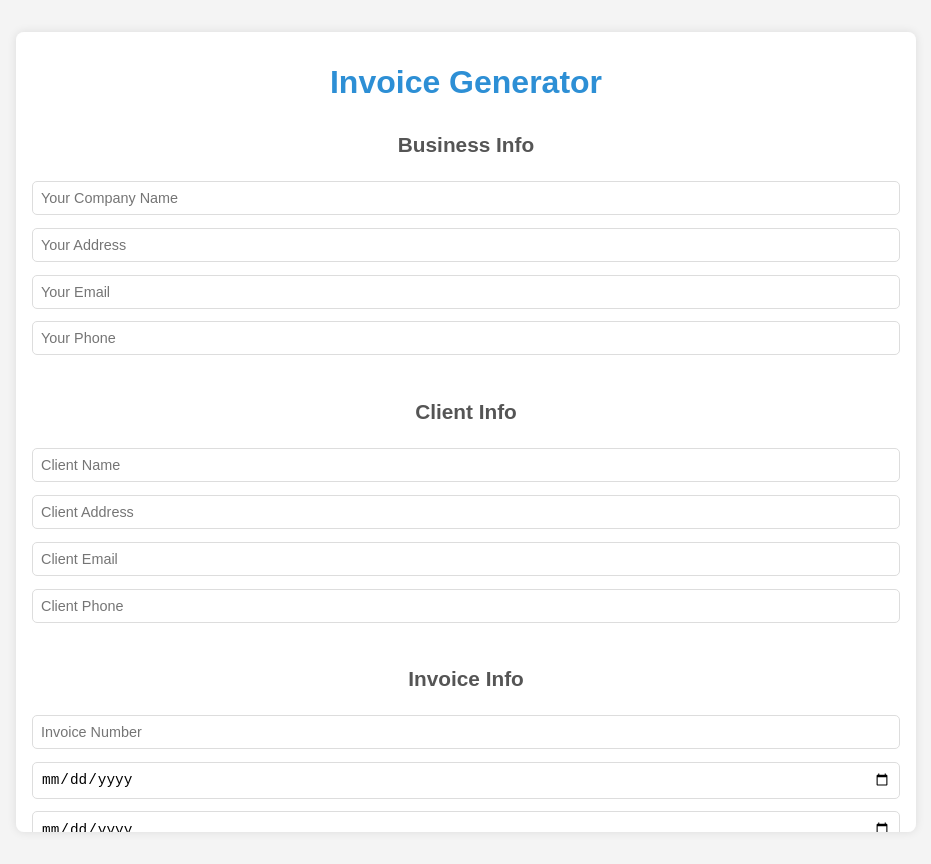
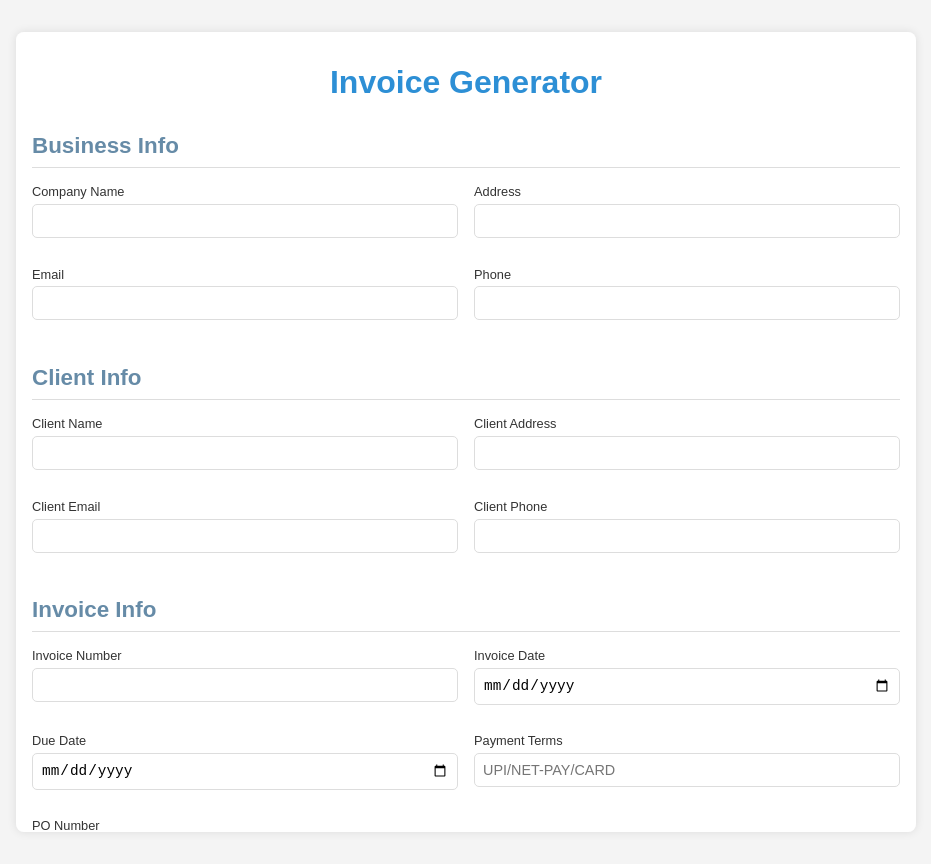
Before and after one commit to gauravstr07/invoice-generator, a React (Create React App) app: page / in a window 1280 px wide. Shown: the whole page, without its empty margins (174-1105 px from the left). Built offline with nearby package versions, Linux system fonts and the light colour scheme.

Commit message:
UI Changes

```diff
--- a/package.json
+++ b/package.json
@@ -7,11 +7,13 @@
     "@testing-library/jest-dom": "^6.6.3",
     "@testing-library/react": "^16.3.0",
     "@testing-library/user-event": "^13.5.0",
+    "formik": "^2.4.6",
     "jspdf": "^3.0.1",
     "react": "^19.1.0",
     "react-dom": "^19.1.0",
     "react-scripts": "5.0.1",
-    "web-vitals": "^2.1.4"
+    "web-vitals": "^2.1.4",
+    "yup": "^1.6.1"
   },
   "scripts": {
     "start": "react-scripts start",
--- a/src/App.css
+++ b/src/App.css
@@ -185,3 +185,21 @@ footer {
     font-size: 1rem;
   }
 }
+
+.input-row {
+  display: flex;
+  gap: 1rem;
+  margin-bottom: 1rem;
+}
+
+/* Business Info Section */
+/* Universal H2 Styling */
+h2 {
+  font-size: 1.4rem;
+  color: #668ba7;
+  margin-top: 2rem;
+  margin-bottom: 1rem;
+  text-align: left;
+  border-bottom: 1px solid #ddd;
+  padding-bottom: 0.5rem;
+}
--- a/src/App.js
+++ b/src/App.js
@@ -65,34 +65,175 @@ function App() {
       <h1>Invoice Generator</h1>
 
       <h2>Business Info</h2>
-      <input name="businessName" placeholder="Your Company Name" onChange={(e) => handleChange(setBusiness, 'name', e.target.value)} />
-      <input name="businessAddress" placeholder="Your Address" onChange={(e) => handleChange(setBusiness, 'address', e.target.value)} />
-      <input name="businessEmail" placeholder="Your Email" onChange={(e) => handleChange(setBusiness, 'email', e.target.value)} />
-      <input name="businessPhone" placeholder="Your Phone" onChange={(e) => handleChange(setBusiness, 'phone', e.target.value)} />
 
-      <h2>Client Info</h2>
-      <input name="clientName" placeholder="Client Name" onChange={(e) => handleChange(setClient, 'name', e.target.value)} />
-      <input name="clientAddress" placeholder="Client Address" onChange={(e) => handleChange(setClient, 'address', e.target.value)} />
-      <input name="clientEmail" placeholder="Client Email" onChange={(e) => handleChange(setClient, 'email', e.target.value)} />
-      <input name="clientPhone" placeholder="Client Phone" onChange={(e) => handleChange(setClient, 'phone', e.target.value)} />
+<div style={{ display: 'flex', gap: '1rem', marginBottom: '1rem' }}>
+  <div style={{ flex: 1 }}>
+    <label style={{ fontSize: '0.8rem', display: 'block', marginBottom: '0.3rem' }}>Company Name</label>
+    <input
+      name="businessName"
 
-      <h2>Invoice Info</h2>
-      <input name="invoiceNumber" placeholder="Invoice Number" onChange={(e) => handleChange(setInvoiceInfo, 'number', e.target.value)} />
-      <input name="invoiceDate" placeholder="Invoice Date" type="date" onChange={(e) => handleChange(setInvoiceInfo, 'date', e.target.value)} />
-      <input name="dueDate" placeholder="Due Date" type="date" onChange={(e) => handleChange(setInvoiceInfo, 'dueDate', e.target.value)} />
-      <input name="terms" placeholder="Payment Terms" onChange={(e) => handleChange(setInvoiceInfo, 'terms', e.target.value)} />
-      <input name="poNumber" placeholder="PO Number" onChange={(e) => handleChange(setInvoiceInfo, 'poNumber', e.target.value)} />
+      onChange={(e) => handleChange(setBusiness, 'name', e.target.value)}
+    />
+  </div>
+  <div style={{ flex: 1 }}>
+    <label style={{ fontSize: '0.8rem', display: 'block', marginBottom: '0.3rem' }}>Address</label>
+    <input
+      name="businessAddress"
+
+      onChange={(e) => handleChange(setBusiness, 'address', e.target.value)}
+    />
+  </div>
+</div>
+
+<div style={{ display: 'flex', gap: '1rem', marginBottom: '1rem' }}>
+  <div style={{ flex: 1 }}>
+    <label style={{ fontSize: '0.8rem', display: 'block', marginBottom: '0.3rem' }}>Email</label>
+    <input
+      name="businessEmail"
+
+      onChange={(e) => handleChange(setBusiness, 'email', e.target.value)}
+    />
+  </div>
+  <div style={{ flex: 1 }}>
+    <label style={{ fontSize: '0.8rem', display: 'block', marginBottom: '0.3rem' }}>Phone</label>
+    <input
+      name="businessPhone"
+
+      onChange={(e) => handleChange(setBusiness, 'phone', e.target.value)}
+    />
+  </div>
+</div>
+
+
+<h2>Client Info</h2>
+
+<div style={{ display: 'flex', gap: '1rem', marginBottom: '1rem' }}>
+  <div style={{ flex: 1 }}>
+    <label style={{ fontSize: '0.8rem', display: 'block', marginBottom: '0.3rem' }}>Client Name</label>
+    <input name="clientName" onChange={(e) => handleChange(setClient, 'name', e.target.value)} />
+  </div>
+  <div style={{ flex: 1 }}>
+    <label style={{ fontSize: '0.8rem', display: 'block', marginBottom: '0.3rem' }}>Client Address</label>
+    <input name="clientAddress"  onChange={(e) => handleChange(setClient, 'address', e.target.value)} />
+  </div>
+</div>
+
+<div style={{ display: 'flex', gap: '1rem', marginBottom: '2rem' }}>
+  <div style={{ flex: 1 }}>
+    <label style={{ fontSize: '0.8rem', display: 'block', marginBottom: '0.3rem' }}>Client Email</label>
+    <input name="clientEmail"  onChange={(e) => handleChange(setClient, 'email', e.target.value)} />
+  </div>
+  <div style={{ flex: 1 }}>
+    <label style={{ fontSize: '0.8rem', display: 'block', marginBottom: '0.3rem' }}>Client Phone</label>
+    <input name="clientPhone"  onChange={(e) => handleChange(setClient, 'phone', e.target.value)} />
+  </div>
+</div>
+
+<h2>Invoice Info</h2>
+
+<div style={{ display: 'flex', gap: '1rem', marginBottom: '1rem' }}>
+  <div style={{ flex: 1 }}>
+    <label style={{ fontSize: '0.8rem', display: 'block', marginBottom: '0.3rem' }}>Invoice Number</label>
+    <input name="invoiceNumber"  onChange={(e) => handleChange(setInvoiceInfo, 'number', e.target.value)} />
+  </div>
+  <div style={{ flex: 1 }}>
+    <label style={{ fontSize: '0.8rem', display: 'block', marginBottom: '0.3rem' }}>Invoice Date</label>
+    <input type="date" name="invoiceDate" onChange={(e) => handleChange(setInvoiceInfo, 'date', e.target.value)} />
+  </div>
+</div>
+
+<div style={{ display: 'flex', gap: '1rem', marginBottom: '1rem' }}>
+  <div style={{ flex: 1 }}>
+    <label style={{ fontSize: '0.8rem', display: 'block', marginBottom: '0.3rem' }}>Due Date</label>
+    <input type="date" name="dueDate" onChange={(e) => handleChange(setInvoiceInfo, 'dueDate', e.target.value)} />
+  </div>
+  <div style={{ flex: 1 }}>
+    <label style={{ fontSize: '0.8rem', display: 'block', marginBottom: '0.3rem' }}>Payment Terms</label>
+    <input name="terms" placeholder="UPI/NET-PAY/CARD" onChange={(e) => handleChange(setInvoiceInfo, 'terms', e.target.value)} />
+  </div>
+</div>
+
+<div style={{ display: 'flex', gap: '1rem', marginBottom: '2rem' }}>
+  <div style={{ flex: 1 }}>
+    <label style={{ fontSize: '0.8rem', display: 'block', marginBottom: '0.3rem' }}>PO Number</label>
+    <input name="poNumber" placeholder="EX 12345..." onChange={(e) => handleChange(setInvoiceInfo, 'poNumber', e.target.value)} />
+  </div>
+</div>
+
 
       <h2>Invoice Items</h2>
       {items.map((item, i) => (
-        <div key={i} className="item-row">
-          <input name={`productName-${i}`} placeholder="Product Name" value={item.productName} onChange={(e) => handleItemChange(i, 'productName', e.target.value)} />
-          <input name={`qty-${i}`} placeholder="Quantity" type="number" value={item.qty} onChange={(e) => handleItemChange(i, 'qty', e.target.value)} />
-          <input name={`price-${i}`} placeholder="Price (₹)" type="number" value={item.price} onChange={(e) => handleItemChange(i, 'price', e.target.value)} />
-          <input name={`discount-${i}`} placeholder="Discount (%)" type="number" value={item.discount} onChange={(e) => handleItemChange(i, 'discount', e.target.value)} />
-          <button onClick={() => removeItem(i)}>Remove</button>
-        </div>
-      ))}
+  <div key={i} style={{ marginBottom: '2rem', borderBottom: '1px solid #ccc', paddingBottom: '1rem' }}>
+    <div style={{ display: 'flex', gap: '1rem', marginBottom: '1rem' }}>
+      <div style={{ flex: 1 }}>
+        <label style={{ fontSize: '0.8rem', display: 'block', marginBottom: '0.3rem' }}>Product Name</label>
+        <input
+          name={`productName-${i}`}
+
+          value={item.productName}
+          onChange={(e) => handleItemChange(i, 'productName', e.target.value)}
+        />
+      </div>
+      <div style={{ flex: 1 }}>
+        <label style={{ fontSize: '0.8rem', display: 'block', marginBottom: '0.3rem' }}>Quantity</label>
+        <input
+          name={`qty-${i}`}
+          placeholder="Quantity"
+          type="text"
+          inputMode="numeric"
+          pattern="\d*"
+          value={item.qty}
+          onChange={(e) => {
+            const value = e.target.value;
+            if (/^\d*$/.test(value)) {
+              handleItemChange(i, 'qty', value);
+            }
+          }}
+        />
+      </div>
+    </div>
+
+    <div style={{ display: 'flex', gap: '1rem', marginBottom: '1rem' }}>
+      <div style={{ flex: 1 }}>
+        <label style={{ fontSize: '0.8rem', display: 'block', marginBottom: '0.3rem' }}>Price (₹)</label>
+        <input
+          name={`price-${i}`}
+          placeholder="Price (₹)"
+          type="text"
+          inputMode="numeric"
+          pattern="\d*"
+          value={item.price}
+          onChange={(e) => {
+            const value = e.target.value;
+            if (/^\d*$/.test(value)) {
+              handleItemChange(i, 'price', value);
+            }
+          }}
+        />
+      </div>
+      <div style={{ flex: 1 }}>
+        <label style={{ fontSize: '0.8rem', display: 'block', marginBottom: '0.3rem' }}>Discount (%)</label>
+        <input
+          name={`discount-${i}`}
+          placeholder="Discount (%)"
+          type="text"
+          inputMode="numeric"
+          pattern="\d*"
+          value={item.discount}
+          onChange={(e) => {
+            const value = e.target.value;
+            if (/^\d*$/.test(value)) {
+              handleItemChange(i, 'discount', value);
+            }
+          }}
+        />
+      </div>
+    </div>
+
+    <button onClick={() => removeItem(i)}>Remove</button>
+  </div>
+))}
+
       <button onClick={addItem}>Add Item</button>
 
       <h3>Subtotal: ₹{subtotal.toFixed(2)}</h3>
```
Also changed, not shown: src/index.css (line endings or trailing spaces), 1 other file (tests, documents, lock files or other folders).
